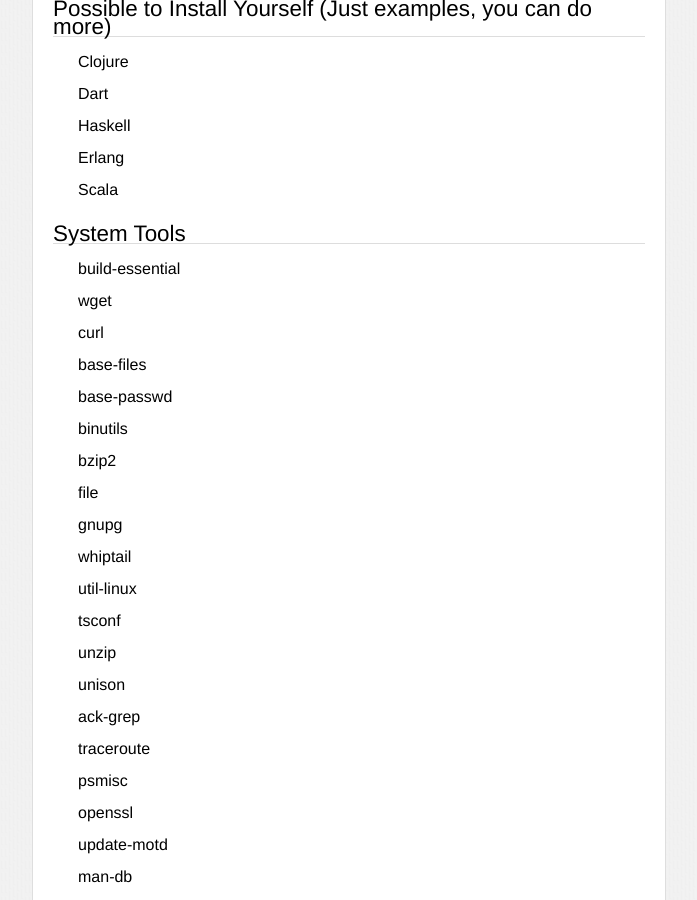
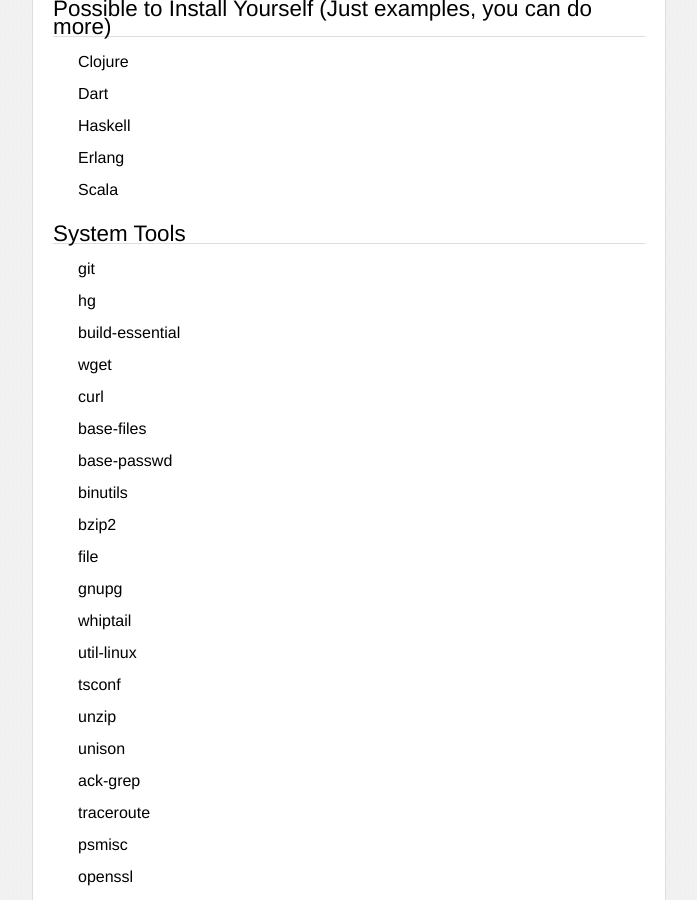
Before and after one commit to pkallberg/help.nitrous.io, a Jekyll site: the page built from _posts/2013-07-12-box-interpreters-and-tools.md, in a window 1280 px wide and 900 px high, scrolled down 717 px. Shown: the whole window, without its empty margins (138-835 px from the left). Built offline with Jekyll 4.4.1, drawn with Linux system fonts in a browser that asks for light colours; nearby versions of some CDN libraries; some web fonts are replaced; comment, search, counter and statistics services are not loaded.

Commit message:
added git and hg to list of included tools

```diff
--- a/_posts/2013-07-12-box-interpreters-and-tools.md
+++ b/_posts/2013-07-12-box-interpreters-and-tools.md
@@ -31,6 +31,8 @@
 
 ### System Tools
 
+* git
+* hg
 * build-essential
 * wget
 * curl
```
